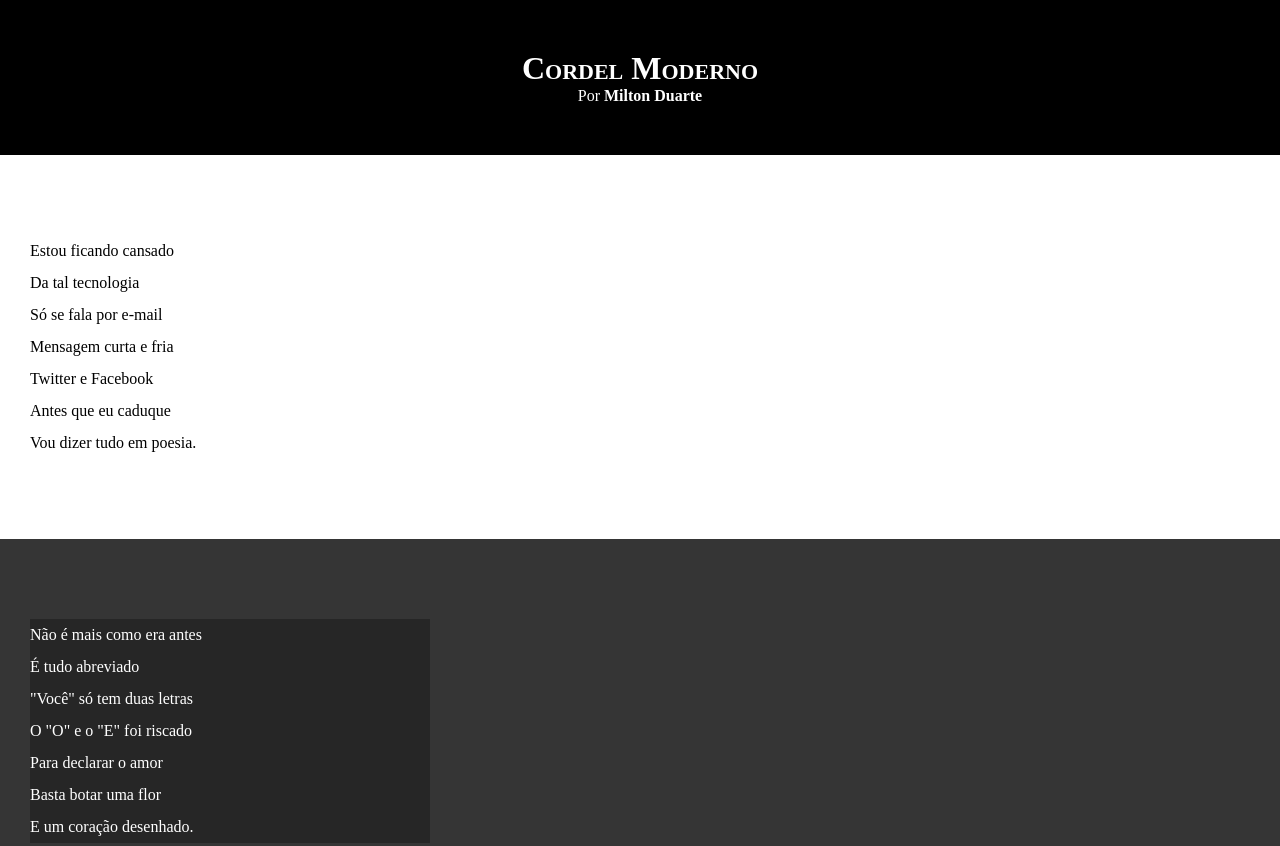
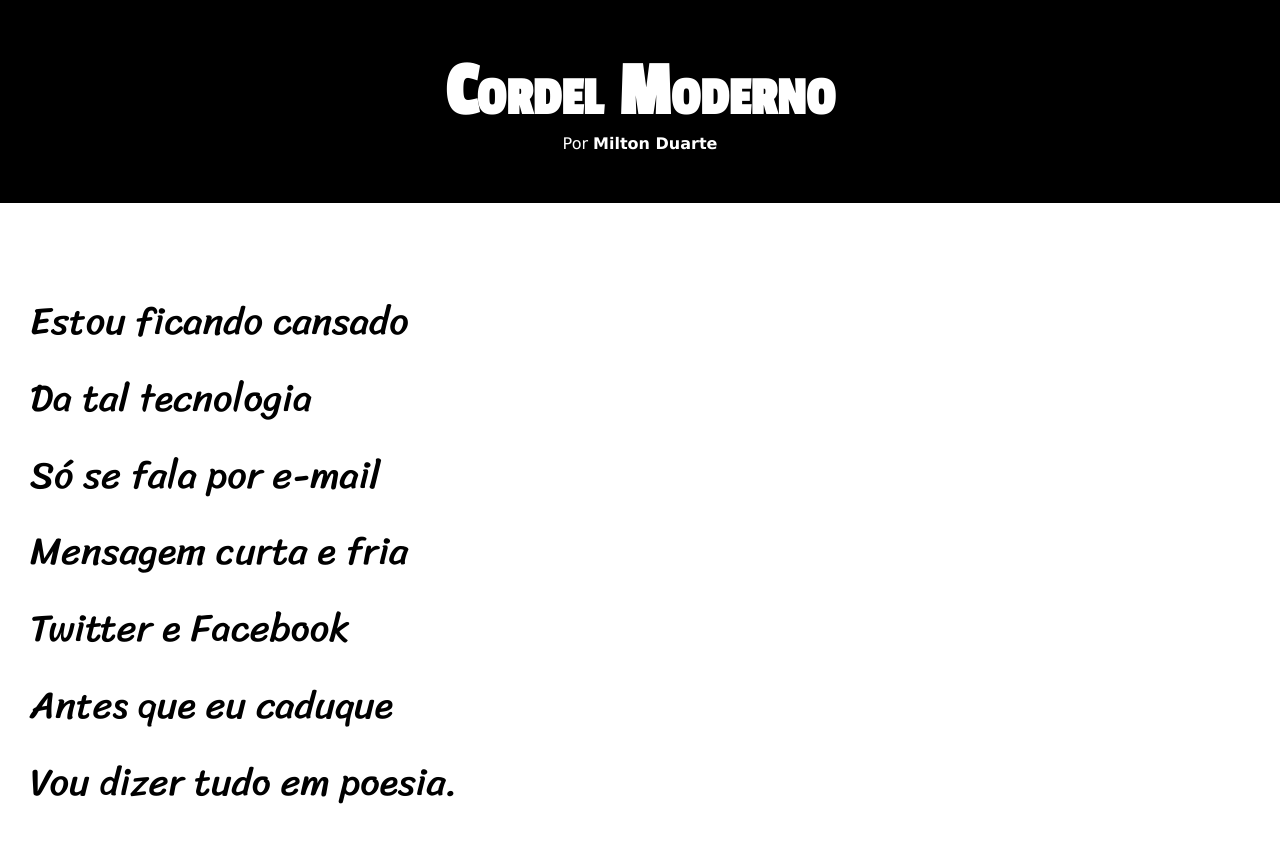
Before and after one commit to Leonarpro13452/html_css, a plain HTML site: page desafios/d012/index.html in a window 1280 px wide. Shown: the top 846 px of the page. Drawn offline with Linux system fonts and the light colour scheme.

Commit message:
Atualização de estilos desafio 12

```diff
--- a/desafios/d012/estilo/style.css
+++ b/desafios/d012/estilo/style.css
@@ -1,4 +1,15 @@
 @charset "UTF-8";
+
+@import url('https://fonts.googleapis.com/css2?family=Passion+One&display=swap');
+
+
+@import url('https://fonts.googleapis.com/css2?family=Sriracha&display=swap');
+
+:root{
+    --font1:Verdana, Geneva, Tahoma, sans-serif;
+    --font2:"Passion One", sans-serif;
+    --font3:"Sriracha", cursive;
+}
 
 *{
     margin: 0px;
@@ -7,15 +18,19 @@
 html,body{
     min-height: 100vh;
     background-color: darkgray;
+    font-family: var(--font1);
 }
 header{
     background-color: black;
     color: white;
     text-align: center;
+    font-family: Verdana, Geneva, Tahoma, sans-serif;
 }
 header > h1{
     padding-top: 50px;
     font-variant: small-caps;
+    font-family: var(--font2);
+    font-size: 6vw;
 }
 header > p{
     padding-bottom: 50px;
@@ -32,6 +47,8 @@ section{
     padding: 10vh 0vh;
     line-height: 2em;
     padding-left: 30px;
+    font-family: var(--font3);
+    font-size: 3vw;
 }
 .normal{
     background-color: white;
@@ -42,8 +59,9 @@ section{
     color: white;
 }
 section.imagem > p{
-    width: 400px;
     background-color: rgba(0, 0, 0, 0.288);
+    display: inline-block;
+    padding: 5px;
 }
 footer{
     background-color: black;
```
